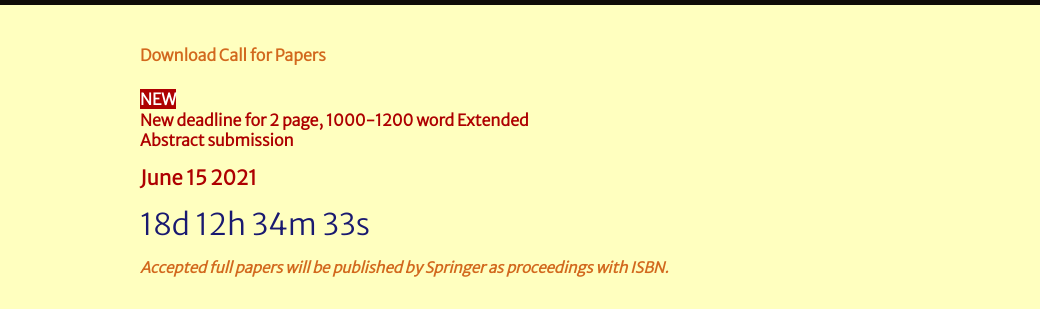
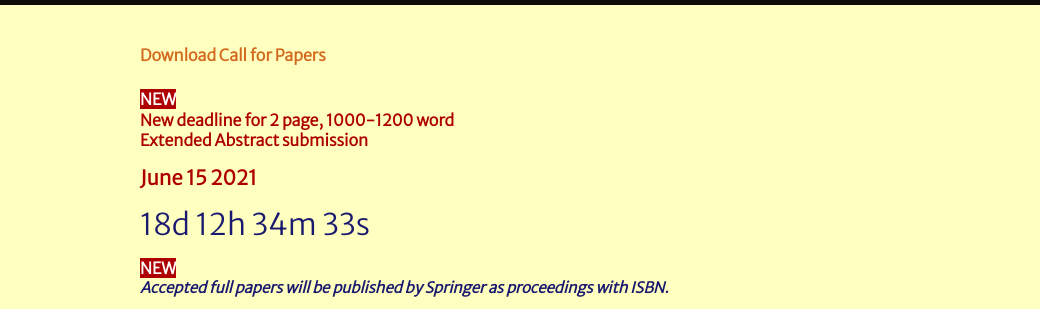
Before and after one commit to ncmdao/webpage, a plain HTML site: page index.html in a window 1280 px wide. Shown: the part 432-741 px from the top of the page, 0-1040 px from the left. Drawn offline with Linux system fonts and the light colour scheme.

Commit message:
Update index.html

```diff
--- a/index.html
+++ b/index.html
@@ -74,14 +74,15 @@
   						else window.onload = blink;
 					</script>
 						<blink style = "color:White; background-color:#ae0001; font-size: 16px"> <b> NEW </b></blink>
-					<p style = "font-size: 16px; color:#ae0001"><b>New deadline for 2 page, 1000-1200 word Extended Abstract submission</b></p>
+					<p style = "font-size: 16px; color:#ae0001"><b>New deadline for 2 page, 1000-1200 word <br> Extended Abstract submission</b></p>
 					<p style = "color:#ae0001"><b>June 15 2021</b></p>
     				</div>
 				<div class="ctd2">
 					<p id="demo" style="color:midnightblue"><b></b></p>
  				</div>
+				<blink style = "color:White; background-color:#ae0001; font-size: 16px"> <b> NEW </b></blink>
 				<div class="ctd1">
-				     <p style = "font-size: 15px; color:Chocolate"><b><i>Accepted full papers will be published by Springer as proceedings with ISBN.</b></i></p>
+				     <p style = "font-size: 15px; color:midnightblue"><b><i>Accepted full papers will be published by Springer as proceedings with ISBN.</b></i></p>
 				</div>
 
 			</div>
```
